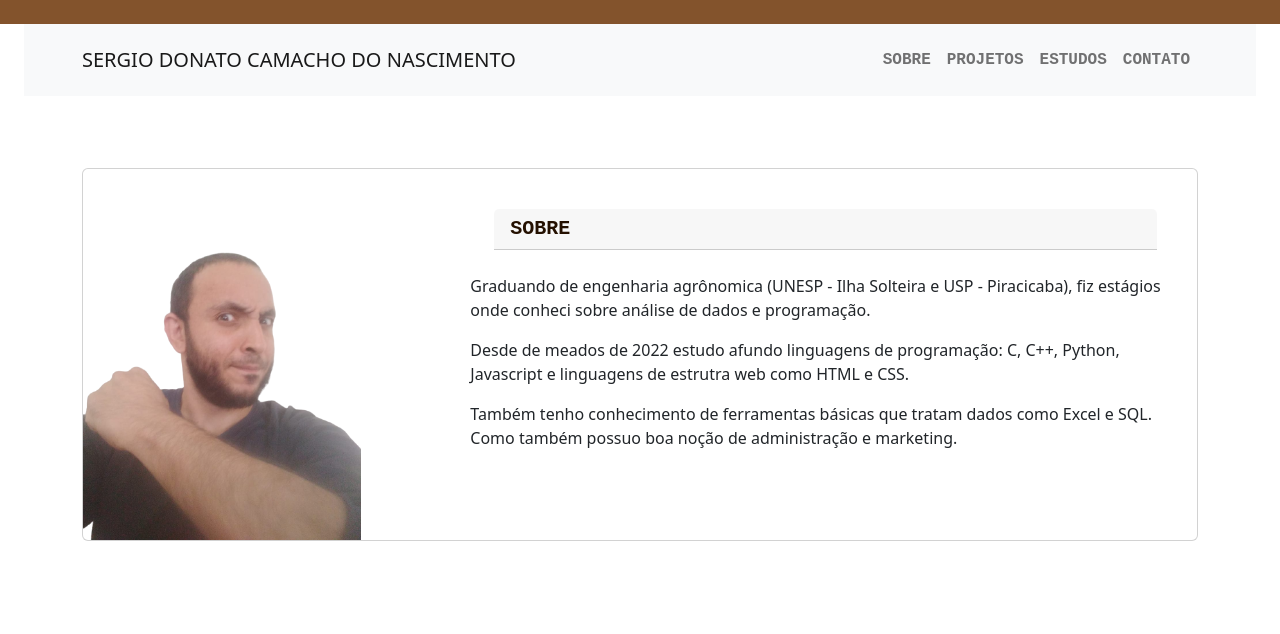
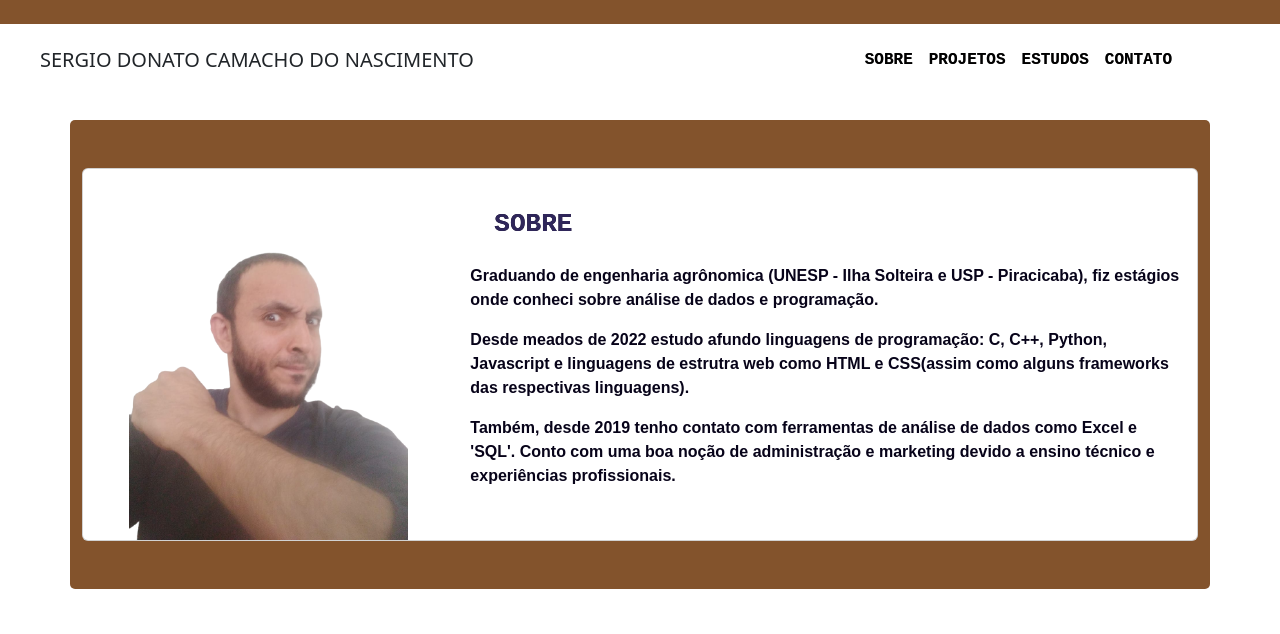
Before and after one commit to Sergiodcdn/bootstrap_5, a website: page home/index.html in a window 1280 px wide. Shown: the top 634 px of the page. Drawn offline with nearby package versions, Linux system fonts and the light colour scheme; grey boxes are pictures that could not be loaded.

Commit message:
upcolors

```diff
--- a/home/css/style.css
+++ b/home/css/style.css
@@ -33,6 +33,13 @@
     font-family: var(--fonte-destaque);
     font-weight: bolder;
     color: var(--cor-pai2) !important;
+    text-shadow: 0px 0.2px 0.5px var(--cor-pai3);
+}
+
+.ft {
+    font-family: var(--fonte-padrao);
+    font-weight: bold;
+    color: var(--cor-aviso2) !important;
 }
 
 .corpo {
@@ -43,3 +50,19 @@
 .pai {
     background-color: var(--corpai);
 }
+
+.sobre {
+    background-color: var(--cor-pai);
+    border-radius: 5px;
+    box-shadow: inset;
+    border: var(--cor-info);
+    border-color: var(--cor-info);
+}
+
+h5 {
+    font-family: var(--fonte-destaque);
+    font-weight: bolder;
+    color: var(--cor-aviso) !important;
+    text-shadow: 0px 0.2px 0.5px var(--cor-aviso2);
+    font-size: xx-large ;
+}
--- a/home/index.html
+++ b/home/index.html
@@ -20,9 +20,9 @@
     </style>
 </head>
 <body>
-    <nav class="navbar navbar-expand-md navbar-light bg-light m-4 p-3">
-        <div class="container">
-            <a class="navbar-brand" href="#">SERGIO DONATO CAMACHO DO NASCIMENTO</a>
+    <nav class="navbar navbar-expand-md m-4 p-3">
+        <div class="container m-0 p-0">
+            <p class="m-0 p-0 lead">SERGIO DONATO CAMACHO DO NASCIMENTO</p>
             <button class="navbar-toggler" type="button" data-bs-toggle="collapse" data-bs-target="#navbarNav" aria-controls="navbarNav" aria-expanded="false" aria-label="Toggle navigation">
                 <span class="navbar-toggler-icon"></span>
             </button>
@@ -45,23 +45,23 @@
         </div>
     </nav>
 
-    <div class="container py-5">
+    <div class="container py-5 sobre">
         <div class="card col-12">
             <div class="row g-0">
-                <div class="col-4">
+                <div class="col-4 text-center">
                     <img src="../home/img/fot2.png" alt="" class="img-fluid.rounded-start w-75">
                 </div>
                 <div class="col-8 justify-content-center">
                     <div class="card-body">
-                        <h5 class="fd card-header m-4">SOBRE</h5>
-                        <p class="card-text">
+                        <h5 class="card-text m-4">SOBRE</h5>
+                        <p class="card-text ft">
                             Graduando de engenharia agrônomica (UNESP - Ilha Solteira e USP - Piracicaba), fiz estágios onde conheci sobre análise de dados e programação.
                         </p>
-                        <p class="card-text">
-                            Desde de meados de 2022 estudo afundo linguagens de programação: C, C++, Python, Javascript e linguagens de estrutra web como HTML e CSS.
+                        <p class="card-text ft">
+                            Desde meados de 2022 estudo afundo linguagens de programação: C, C++, Python, Javascript e linguagens de estrutra web como HTML e CSS(assim como alguns frameworks das respectivas linguagens).
                         </p>
-                        <p class="card-text">
-                            Também tenho conhecimento de ferramentas básicas que tratam dados como Excel e SQL. Como também possuo boa noção de administração e marketing.
+                        <p class="card-text ft">
+                            Também, desde 2019 tenho contato com ferramentas de análise de dados como Excel e 'SQL'. Conto com uma boa noção de administração e marketing devido a ensino técnico e experiências profissionais.
                         </p>
 
                     </div>
```
